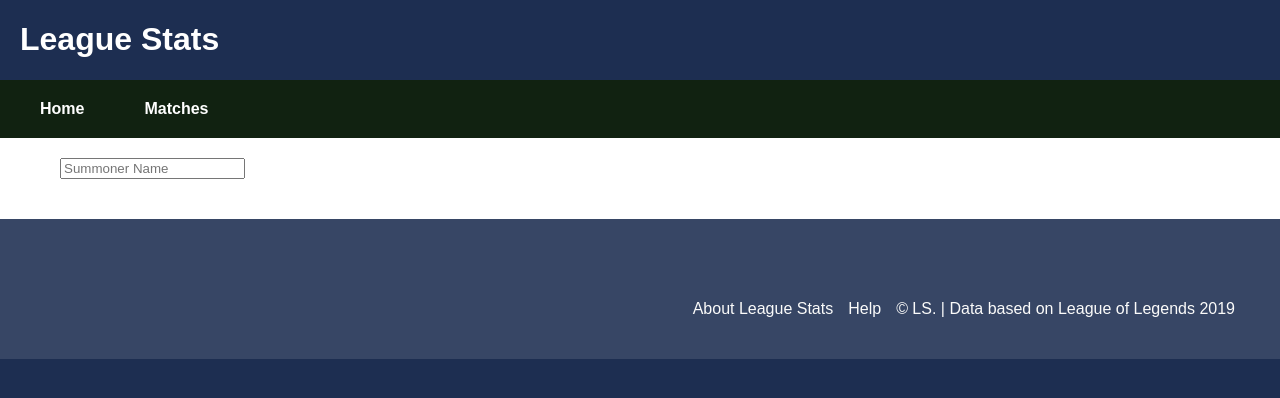
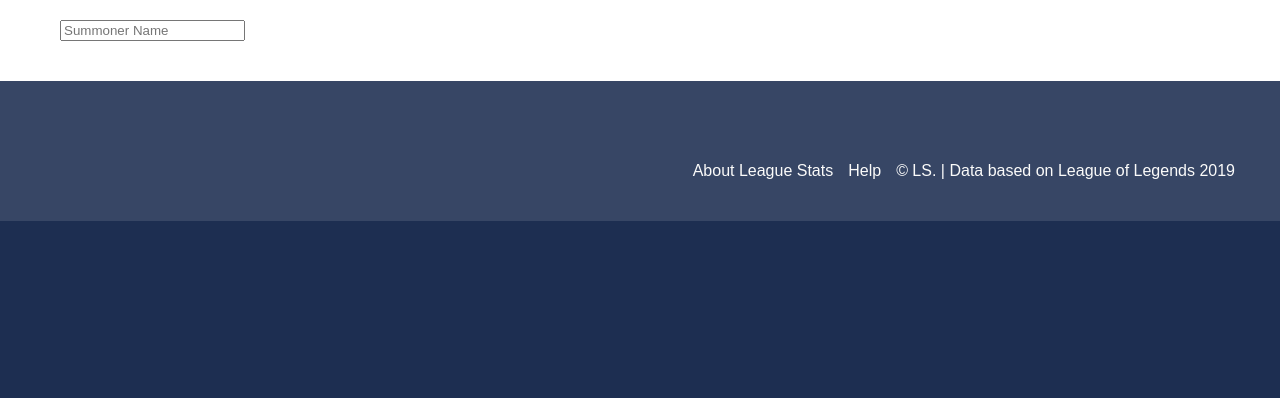
Before and after one commit to robertjawoods/LeagueStats, a React (Create React App) app: page / in a window 1280 px wide. Shown: the top 398 px of the page. Built offline with nearby package versions, Linux system fonts and the light colour scheme.

Commit message:
All now on one page

```diff
--- a/src/components/App.js
+++ b/src/components/App.js
@@ -1,13 +1,13 @@
-import React,  { Component } from "react";
-import { Route, NavLink, HashRouter } from "react-router-dom";
+import React, { Component } from "react";
 import Home from "./Home";
 import Matches from "./Matches";
 
 class App extends Component {
     state = {
-        summoner: {}    }
+        summoner: {}
+    }
 
-    constructor(props){
+    constructor(props) {
         super(props);
 
         this.onSummonerSelected = this.onSummonerSelected.bind(this);
@@ -21,24 +21,13 @@
 
     render() {
         return (
-            <HashRouter basename={process.env.PUBLIC_URL}>
-                <div>
-                    <h1>League Stats</h1>
-                    <ul className="navigation-bar">
-                        <li><NavLink to="/">Home</NavLink></li>
-                        <li><NavLink to="/matches">Matches</NavLink></li>
-                    </ul>
 
-                    <div className="content">
-
-                        <Route exact path="/" render= { (props) =>  <Home onValidSummoner={this.onSummonerSelected} selectedSummoner={this.state.summoner}/> }/>
-                        <Route path="/matches" render={
-                            (props) =>  <Matches encryptedAccountId={this.state.summoner.accountId}/>
-                        }/>
-
-                    </div>
-                </div>
-            </HashRouter>
+            <div className="content">
+                <Home onValidSummoner={this.onSummonerSelected} selectedSummoner={this.state.summoner} />
+                {this.state.summoner.accountId &&
+                    <Matches encryptedAccountId={this.state.summoner.accountId} />
+                }
+            </div>
         );
     }
 }
--- a/src/components/Home.js
+++ b/src/components/Home.js
@@ -36,7 +36,6 @@
             <div>
                 <Search onSummonerChange={this.setResponse} />
                 <Summoner summoner={this.state.summoner} />
-
             </div>
         );
     }
--- a/src/index.js
+++ b/src/index.js
@@ -2,11 +2,8 @@
 import ReactDOM from "react-dom";
 import App from "./components/App";
 import "./css/main.css";
-import { BrowserRouter as Router } from "react-router-dom";
 
 ReactDOM.render(
-  <Router basename={process.env.PUBLIC_URL}>
-    <App/>
-  </Router>,
+  <App/>,
   document.getElementById("root")
 );
```
